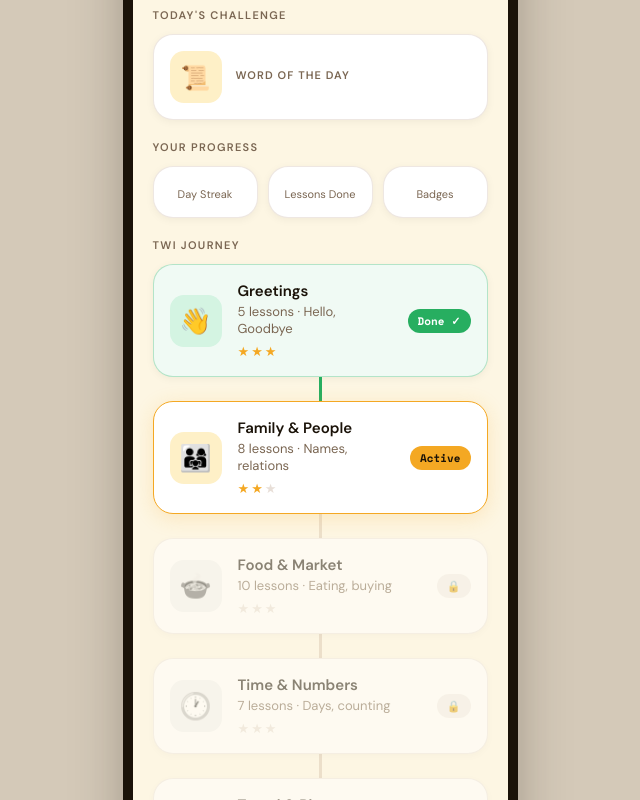
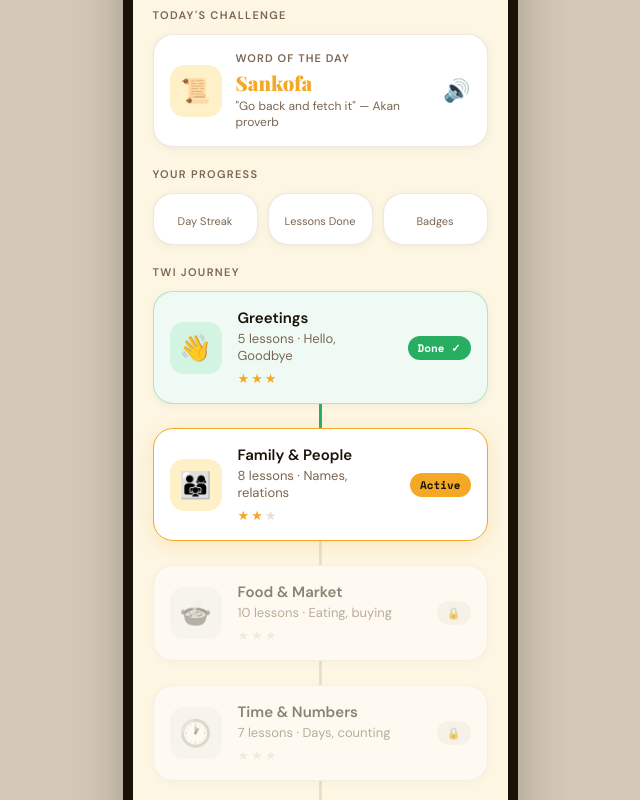
Before and after one commit to ESIANNAN/FINALYEARPROJECT, a React (Vite) app in the folder sankofa/: page / in a window 1280 px wide. Both pictures are taken after a click on the element 632 px from the left and 884 px from the top of the page. Shown: the part 148-948 px from the top of the page, without its empty margins (320-960 px from the left). Built offline with nearby package versions, Linux system fonts and the light colour scheme.

Commit message:
the levels that determine the fluency of the user was changed

```diff
--- a/sankofa/src/data/lessons.js
+++ b/sankofa/src/data/lessons.js
@@ -141,10 +141,10 @@ export const LANGUAGES = [
 
 // ─── LEARNING GOALS ────────────────────────────────────────────────────────────
 export const GOALS = [
-  { id: 'greetings', icon: '', label: 'Basic Greetings',  sub: 'Say hello & goodbye'   },
-  { id: 'convo',     icon: '', label: 'Conversational',   sub: 'Hold a conversation'   },
-  { id: 'heritage',  icon: '', label: 'Cultural Heritage',sub: 'Connect with roots'    },
-  { id: 'fluency',   icon: '', label: 'Full Fluency',     sub: 'Read, write & speak'   },
+  { id: 'beginner', icon: '', label: 'Beginner',  sub: 'I am new to the language'   },
+  { id: 'intermediate',     icon: '', label: 'Intermediate',   sub: 'I know some basics'   },
+  { id: 'advanced',  icon: '', label: 'Advanced',sub: 'I can form sentences'    },
+  { id: 'fluency',   icon: '', label: 'Legend',     sub: 'I want mastery and culture'   },
 ]
 
 // ─── QUICK PHRASES ─────────────────────────────────────────────────────────────
--- a/sankofa/src/screens/HomeScreen.jsx
+++ b/sankofa/src/screens/HomeScreen.jsx
@@ -36,10 +36,10 @@ function WordOfDay() {
       <div style={{ width: 52, height: 52, background: T.softGold, borderRadius: 14, display: 'flex', alignItems: 'center', justifyContent: 'center', fontSize: 24 }}>📜</div>
       <div style={{ flex: 1 }}>
         <div style={{ fontSize: 11, fontWeight: 700, color: T.textMuted, letterSpacing: '0.1em', textTransform: 'uppercase', marginBottom: 4 }}>Word of the Day</div>
-       {/*} <div style={{ ...playfair, fontSize: 20, fontWeight: 900, color: T.gold }}>Sankofa</div>*/}
-       {/*} <div style={{ fontSize: 12, color: T.textMuted, marginTop: 2 }}>"Go back and fetch it" — Akan proverb</div>*/}
+        <div style={{ ...playfair, fontSize: 20, fontWeight: 900, color: T.gold }}>Sankofa</div>
+       <div style={{ fontSize: 12, color: T.textMuted, marginTop: 2 }}>"Go back and fetch it" — Akan proverb</div>
       </div>
-      {/*<div style={{ fontSize: 22, cursor: 'pointer' }}>🔊</div>*/}
+      <div style={{ fontSize: 22, cursor: 'pointer' }}>🔊</div>
     </div>
   )
 }
```
